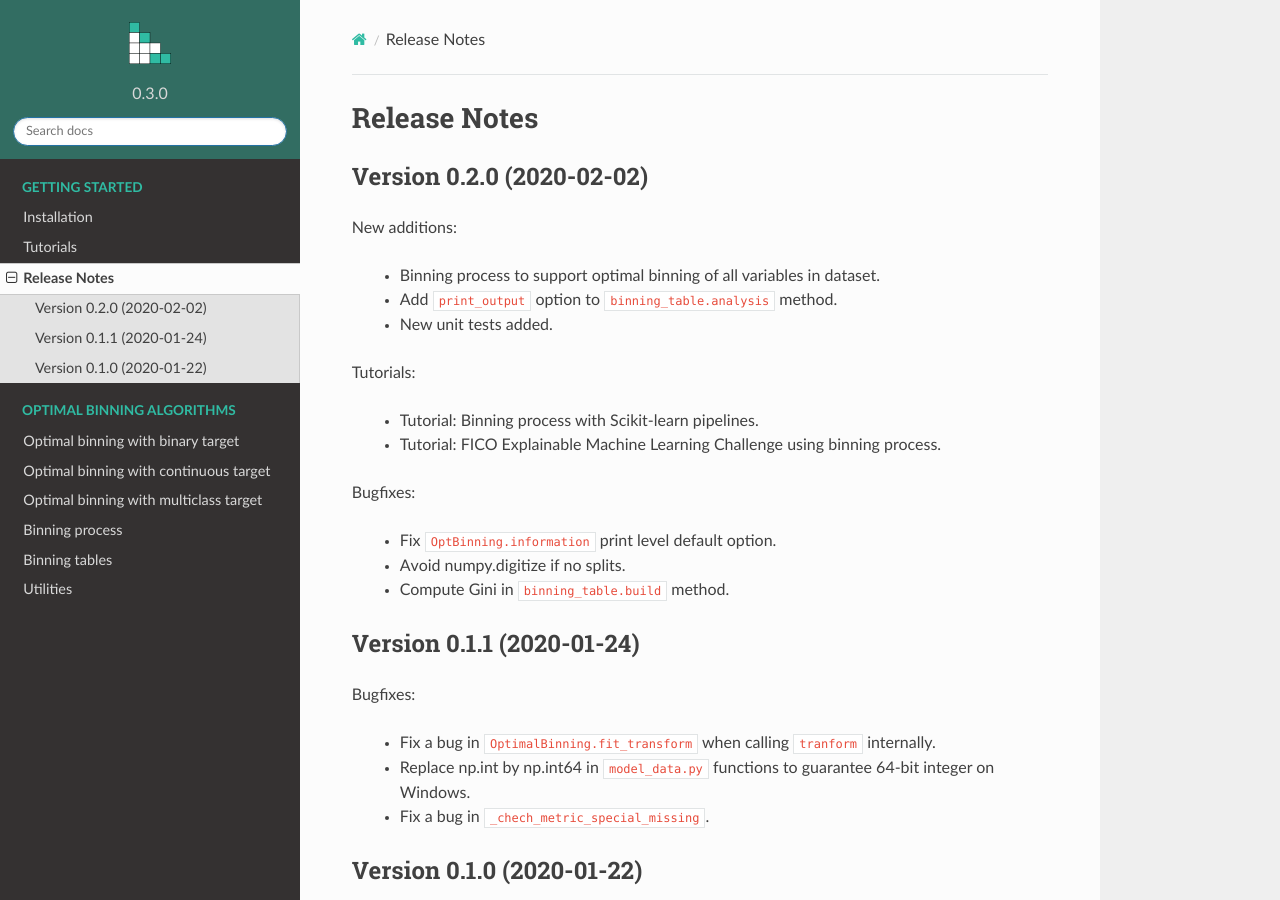
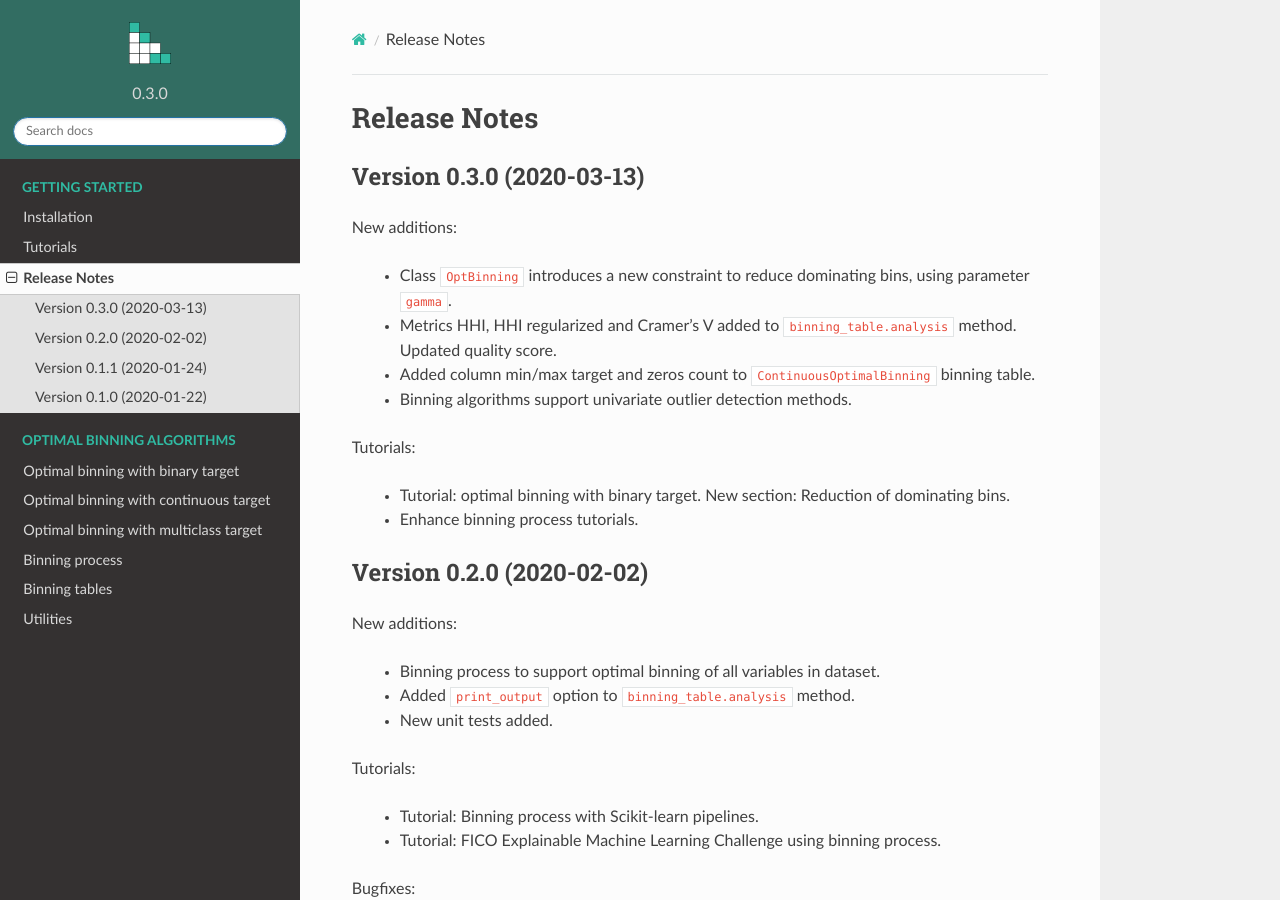
Before and after one commit to guillermo-navas-palencia/optbinning, a Sphinx documentation site: the page built from doc/source/release_notes.rst, in a window 1280 px wide and 900 px high. Built offline with Sphinx 7.4.7 and the Read the Docs theme 2.0.0, drawn with Linux system fonts in a browser that asks for light colours.

Commit message:
Release notes version 0.3.0

```diff
--- a/doc/source/release_notes.rst
+++ b/doc/source/release_notes.rst
@@ -1,5 +1,21 @@
 Release Notes
 =============
+
+Version 0.3.0 (2020-03-13)
+--------------------------
+
+New additions:
+
+   - Class ``OptBinning`` introduces a new constraint to reduce dominating bins, using parameter ``gamma``.
+   - Metrics HHI, HHI regularized and Cramer's V added to ``binning_table.analysis`` method. Updated quality score.
+   - Added column min/max target and zeros count to ``ContinuousOptimalBinning`` binning table.
+   - Binning algorithms support univariate outlier detection methods.
+
+Tutorials:
+
+   - Tutorial: optimal binning with binary target. New section: Reduction of dominating bins.
+   - Enhance binning process tutorials.
+
 
 Version 0.2.0 (2020-02-02)
 --------------------------
@@ -7,7 +23,7 @@ Version 0.2.0 (2020-02-02)
 New additions:
 
    - Binning process to support optimal binning of all variables in dataset.
-   - Add ``print_output`` option to ``binning_table.analysis`` method.
+   - Added ``print_output`` option to ``binning_table.analysis`` method.
    - New unit tests added.
 
 Tutorials:
```
